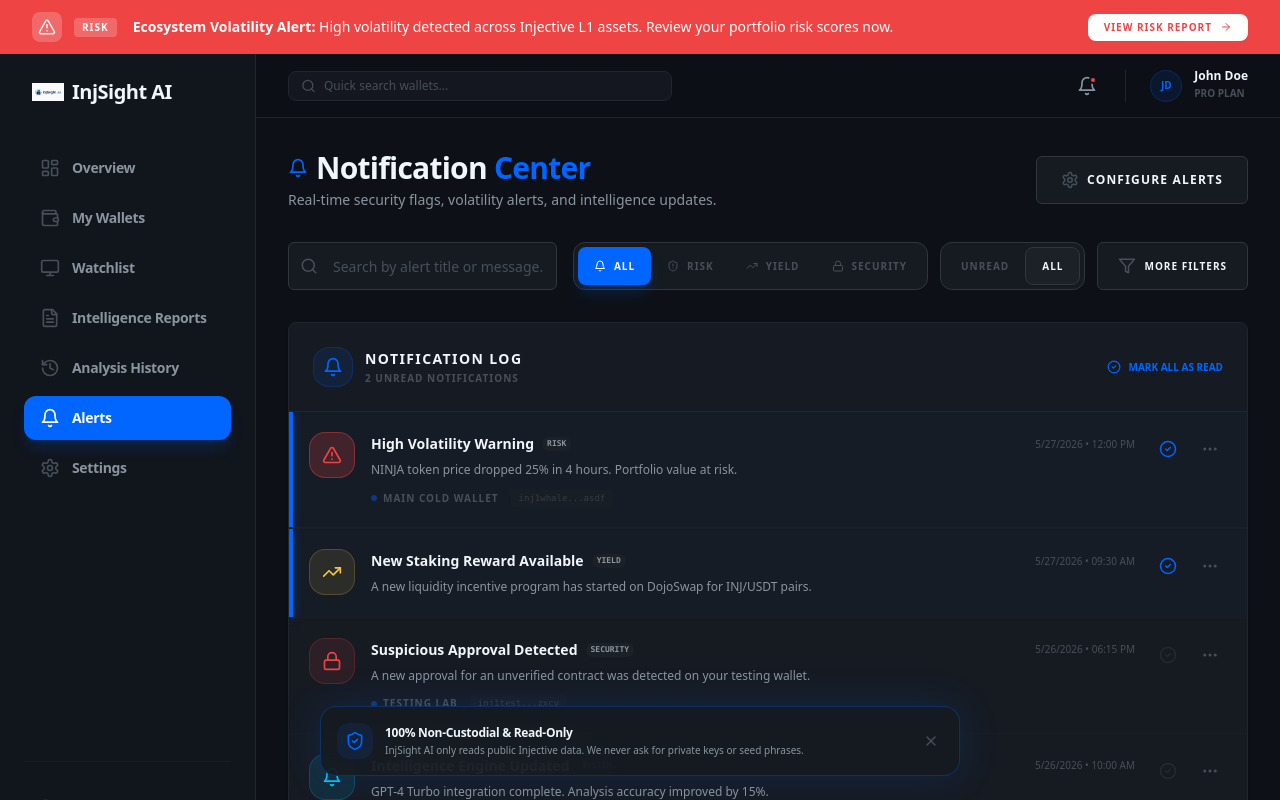
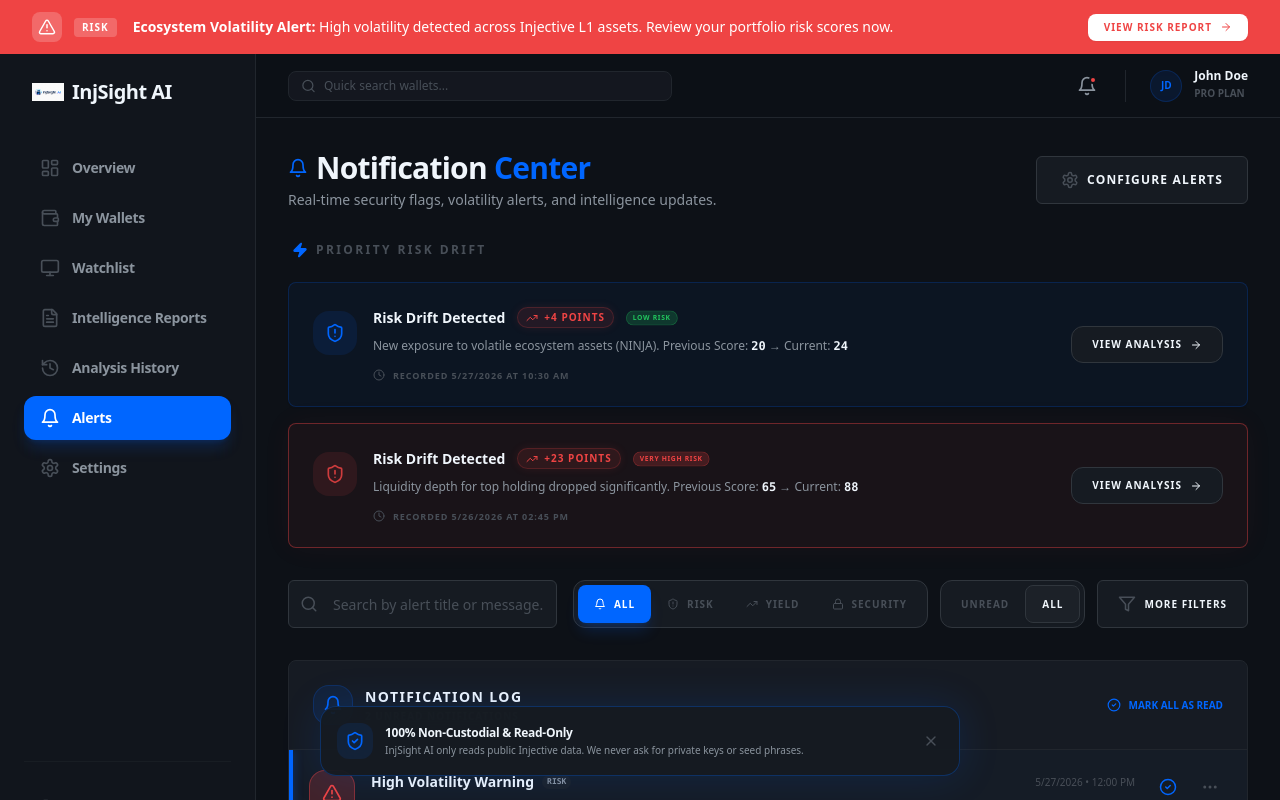
Before and after one commit to mokwathedeveloper/injsight-ai, a Next.js app in the folder frontend/: page /dashboard/alerts in a window 1280 px wide. Shown: the top 800 px of the page. Built offline with nearby package versions, Linux system fonts and the light colour scheme.

Commit message:
feat: integrate risk change alerts into wallet detail and alerts hub

```diff
--- a/frontend/app/dashboard/alerts/page.tsx
+++ b/frontend/app/dashboard/alerts/page.tsx
@@ -4,9 +4,11 @@ import * as React from "react";
 import { AppShell } from "@/components/dashboard/AppShell";
 import { AlertList } from "@/components/dashboard/AlertList";
 import { AlertFilterBar } from "@/components/dashboard/AlertFilterBar";
+import { RiskChangeAlertCard } from "@/components/risk/RiskChangeAlertCard";
 import { MOCK_ALERTS_LOG } from "@/data/alerts-mock";
+import { MOCK_RISK_CHANGES } from "@/data/risk-change-mock";
 import { AlertFilters, DashboardAlertEntry } from "@/types/alerts";
-import { Bell, Shield, Settings, Info } from "lucide-react";
+import { Bell, Shield, Settings, Info, Zap } from "lucide-react";
 import { Button } from "@/components/ui/Button";
 
 export default function AlertsPage() {
@@ -43,6 +45,8 @@ export default function AlertsPage() {
     setAlerts(alerts.map(a => ({ ...a, isRead: true })));
   };
 
+  const latestRiskChanges = MOCK_RISK_CHANGES.slice(0, 2);
+
   return (
     <AppShell>
       <div className="space-y-8 animate-in fade-in duration-700">
@@ -67,6 +71,21 @@ export default function AlertsPage() {
             </Button>
           </div>
         </div>
+
+        {/* Priority Section: Risk Drift */}
+        {filters.type === "all" || filters.type === "risk" ? (
+          <div className="space-y-6">
+            <div className="flex items-center gap-2 px-1">
+               <Zap size={16} className="text-primary fill-primary" />
+               <h3 className="text-xs font-bold text-text-disabled uppercase tracking-[0.2em]">Priority Risk Drift</h3>
+            </div>
+            <div className="grid grid-cols-1 gap-4">
+               {latestRiskChanges.map(change => (
+                 <RiskChangeAlertCard key={change.id} change={change} />
+               ))}
+            </div>
+          </div>
+        ) : null}
 
         {/* Toolbar */}
         <AlertFilterBar
```
